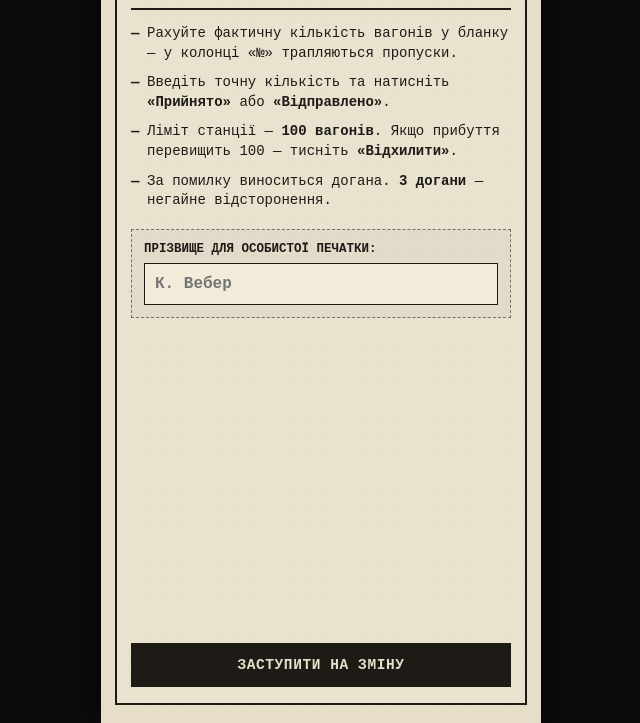
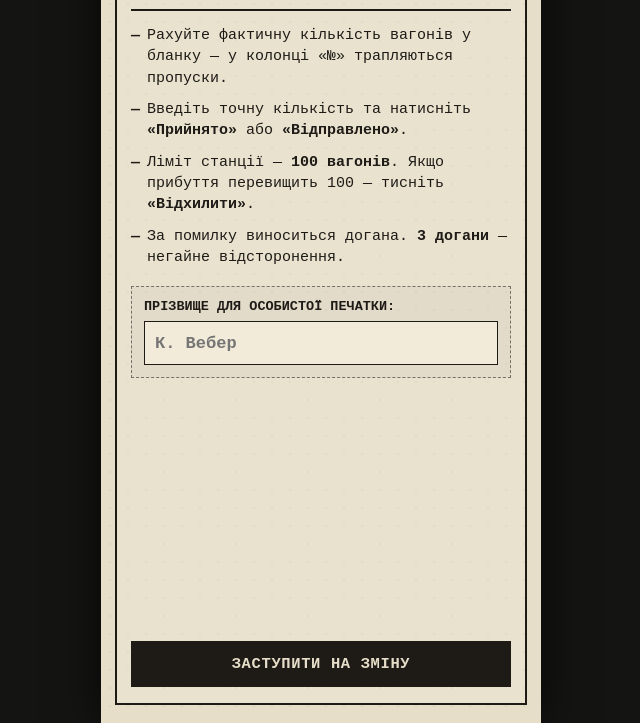
Before and after one commit to AlexHan912/hub, a plain HTML site: page traincontrol.html in a window 1280 px wide. Shown: the part 77-800 px from the top of the page, without its empty margins (319-959 px from the left). Drawn offline with Linux system fonts and the light colour scheme.

Commit message:
Update traincontrol.html

```diff
--- a/traincontrol.html
+++ b/traincontrol.html
@@ -3,9 +3,13 @@
 <head>
   <meta charset="UTF-8" />
   <meta name="viewport" content="width=device-width, initial-scale=1.0, maximum-scale=1.0, user-scalable=no" />
+  <meta name="theme-color" content="#141413" />
+  <meta name="color-scheme" content="dark" />
   <title>Обліковець. Станція №4</title>
   <style>
     :root {
+      color-scheme: dark;
+
       /* Сучасна темна палітра (шапка та нижня панель гри) */
       --ui-bg: #141413;
       --ui-surface: #1d1d1b;
@@ -39,10 +43,17 @@
     html, body {
       height: 100%;
       width: 100%;
-      background: #0c0c0b;
+      background-color: #141413;
       color: var(--ui-text);
       font-family: var(--font-ui);
+      color-scheme: dark;
       overflow: hidden;
+    }
+
+    button, input {
+      -webkit-appearance: none;
+      appearance: none;
+      font-family: inherit;
     }
 
     .hidden {
@@ -84,7 +95,7 @@
     }
 
     .train-label {
-      font-size: 16px;
+      font-size: 17px;
       font-weight: 700;
       letter-spacing: -0.01em;
       color: var(--ui-text);
@@ -94,7 +105,7 @@
       display: flex;
       align-items: center;
       gap: 7px;
-      font-size: 12.5px;
+      font-size: 13.5px;
       color: var(--ui-muted);
     }
 
@@ -127,13 +138,13 @@
     }
 
     .station-title {
-      font-size: 12px;
+      font-size: 13px;
       font-weight: 500;
       color: var(--ui-muted);
     }
 
     .station-count {
-      font-size: 26px;
+      font-size: 28px;
       font-weight: 800;
       line-height: 1.05;
       letter-spacing: -0.02em;
@@ -142,7 +153,7 @@
     }
 
     .station-count small {
-      font-size: 15px;
+      font-size: 16px;
       font-weight: 500;
       color: var(--ui-muted);
     }
@@ -191,9 +202,9 @@
 
     .dir-badge {
       display: inline-block;
-      padding: 2px 7px;
+      padding: 2px 8px;
       border: 1.5px solid var(--ink);
-      font-size: 13.5px;
+      font-size: 14.5px;
       letter-spacing: 0.02em;
       text-transform: uppercase;
       background: rgba(30, 27, 23, 0.05);
@@ -201,24 +212,24 @@
     }
 
     .meta-info {
-      font-size: 12.5px;
+      font-size: 14px;
       color: var(--ink-soft);
       text-align: right;
       white-space: nowrap;
     }
 
-    /* Таблиця вагонів — строго однорядкові записи, шрифт 15.5px */
+    /* Таблиця вагонів — строго однорядкові записи, збільшений шрифт 16.5px */
     .wagon-table {
       width: 100%;
       table-layout: fixed;
       border-collapse: collapse;
-      font-size: 15.5px;
-      line-height: 1.26;
+      font-size: 16.5px;
+      line-height: 1.28;
     }
 
     .wagon-table th {
       text-align: left;
-      font-size: 11.5px;
+      font-size: 12.5px;
       text-transform: uppercase;
       letter-spacing: 0.02em;
       color: var(--ink-soft);
@@ -234,11 +245,11 @@
     }
 
     .wagon-table th:nth-child(2) {
-      width: 104px;
+      width: 108px;
     }
 
     .wagon-table td {
-      padding: 5px 3px;
+      padding: 5.5px 3px;
       border-bottom: 1px dashed rgba(30, 27, 23, 0.28);
       vertical-align: middle;
     }
@@ -276,19 +287,19 @@
 
     @media (max-width: 390px) {
       .wagon-table {
-        font-size: 14.5px;
+        font-size: 15.5px;
       }
       .wagon-table th:nth-child(2) {
-        width: 96px;
+        width: 100px;
       }
     }
 
     @media (max-width: 350px) {
       .wagon-table {
-        font-size: 13.5px;
+        font-size: 14.5px;
       }
       .wagon-table th:nth-child(2) {
-        width: 88px;
+        width: 92px;
       }
     }
 
@@ -352,9 +363,9 @@
 
     /* Примітки тим самим моноширинним шрифтом */
     .blank-notes {
-      margin-top: 7px;
-      font-size: 12.2px;
-      line-height: 1.32;
+      margin-top: 8px;
+      font-size: 13.5px;
+      line-height: 1.35;
       color: var(--ink-soft);
       font-family: var(--font-doc);
     }
@@ -385,7 +396,7 @@
     }
 
     .input-label {
-      font-size: 13.5px;
+      font-size: 15px;
       font-weight: 600;
       color: var(--ui-text);
     }
@@ -393,19 +404,19 @@
     .stepper {
       display: flex;
       align-items: center;
-      background: #121210;
+      background-color: #121210;
       border: 1px solid rgba(255, 255, 255, 0.14);
       border-radius: 10px;
       overflow: hidden;
     }
 
     .step-btn {
-      width: 42px;
-      height: 38px;
-      background: transparent;
+      width: 44px;
+      height: 40px;
+      background-color: #121210;
       border: none;
       color: var(--ui-text);
-      font-size: 21px;
+      font-size: 22px;
       font-weight: 600;
       cursor: pointer;
       display: flex;
@@ -414,19 +425,20 @@
     }
 
     .step-btn:active {
-      background: rgba(255, 255, 255, 0.1);
+      background-color: rgba(255, 255, 255, 0.12);
     }
 
     .count-input {
-      width: 54px;
-      height: 38px;
-      background: transparent;
+      width: 56px;
+      height: 40px;
+      background-color: #121210;
       border: none;
       border-left: 1px solid rgba(255, 255, 255, 0.1);
       border-right: 1px solid rgba(255, 255, 255, 0.1);
+      border-radius: 0;
       color: var(--ui-text);
       font-family: var(--font-ui);
-      font-size: 19px;
+      font-size: 20px;
       font-weight: 800;
       text-align: center;
       outline: none;
@@ -446,14 +458,14 @@
     }
 
     .act-btn {
-      height: 44px;
+      height: 46px;
       border: none;
       border-radius: 10px;
       font-family: var(--font-ui);
-      font-size: 13.5px;
+      font-size: 15px;
       font-weight: 700;
       cursor: pointer;
-      color: #fff;
+      color: #ffffff;
       transition: transform 0.08s, opacity 0.15s;
     }
 
@@ -466,9 +478,9 @@
       pointer-events: none;
     }
 
-    .btn-in { background: #266b43; }
-    .btn-out { background: #27538c; }
-    .btn-rej { background: #8a2c26; }
+    .btn-in { background-color: #266b43; }
+    .btn-out { background-color: #27538c; }
+    .btn-rej { background-color: #8a2c26; }
 
     /* =========================================================================
        4. РЕТРО-ЕКРАНИ (СТАРТ, ЗВІТ, МОРАЛЬ, АРХІВ)
@@ -507,7 +519,7 @@
     }
 
     .retro-title {
-      font-size: 20px;
+      font-size: 21px;
       font-weight: 900;
       text-transform: uppercase;
       border-bottom: 2px solid var(--ink);
@@ -521,8 +533,8 @@
       display: flex;
       flex-direction: column;
       gap: 10px;
-      font-size: 14px;
-      line-height: 1.4;
+      font-size: 15px;
+      line-height: 1.42;
       margin-bottom: 18px;
     }
 
@@ -547,7 +559,7 @@
 
     .retro-field label {
       display: block;
-      font-size: 12.5px;
+      font-size: 13.5px;
       font-weight: 700;
       margin-bottom: 7px;
       text-transform: uppercase;
@@ -555,33 +567,35 @@
 
     .retro-input {
       width: 100%;
-      height: 42px;
-      background: #f2ebd9;
+      height: 44px;
+      background-color: #f2ebd9;
       border: 1.5px solid var(--ink);
+      border-radius: 0;
       padding: 0 10px;
       font-family: var(--font-doc);
-      font-size: 16px;
+      font-size: 17px;
       font-weight: 700;
       color: var(--ink);
       outline: none;
     }
 
     .retro-input:focus {
-      background: #faf5e8;
+      background-color: #faf5e8;
     }
 
     .retro-btn {
       width: 100%;
-      min-height: 44px;
+      min-height: 46px;
       padding: 10px 12px;
       font-family: var(--font-doc);
-      font-size: 14.5px;
+      font-size: 15.5px;
       font-weight: 900;
       text-transform: uppercase;
       letter-spacing: 0.04em;
       cursor: pointer;
       border: 2px solid var(--ink);
-      background: var(--ink);
+      border-radius: 0;
+      background-color: var(--ink);
       color: var(--paper);
       transition: opacity 0.15s, transform 0.08s;
     }
@@ -591,12 +605,12 @@
     }
 
     .retro-btn.secondary {
-      background: transparent;
+      background-color: transparent;
       color: var(--ink);
     }
 
     .retro-btn.moral-btn {
-      background: var(--stamp-rej);
+      background-color: var(--stamp-rej);
       border-color: var(--stamp-rej);
       color: #f7efe0;
     }
@@ -613,9 +627,9 @@
     .retro-stat-list {
       display: flex;
       flex-direction: column;
-      gap: 9px;
+      gap: 10px;
       margin-bottom: 14px;
-      font-size: 14px;
+      font-size: 15px;
     }
 
     .retro-stat-row {
@@ -633,8 +647,8 @@
 
     /* Екран «Мораль» */
     .moral-doc p {
-      font-size: 14px;
-      line-height: 1.46;
+      font-size: 15px;
+      line-height: 1.48;
       margin-bottom: 12px;
       color: var(--ink);
     }
@@ -644,7 +658,7 @@
       padding: 10px 12px;
       background: rgba(140, 29, 24, 0.09);
       border-left: 4px solid var(--stamp-rej);
-      font-size: 13.8px;
+      font-size: 14.5px;
       line-height: 1.48;
       font-weight: 700;
     }
@@ -661,7 +675,7 @@
       border: 1.5px solid var(--ink);
       padding: 9px 10px;
       background: rgba(255, 255, 255, 0.16);
-      font-size: 12.5px;
+      font-size: 13.5px;
     }
 
     .arch-head {
@@ -748,8 +762,8 @@
       flex-direction: column;
       gap: 9px;
       margin-bottom: 16px;
-      font-size: 14.5px;
-      line-height: 1.38;
+      font-size: 15.5px;
+      line-height: 1.4;
       font-weight: 700;
       color: var(--ink);
     }
@@ -779,7 +793,7 @@
 
       <div class="top-right">
         <span class="station-title">Вагонів на станції:</span>
-        <div class="station-count" id="stationCount">86 <small>/ 100</small></div>
+        <div class="station-count" id="stationCount">88 <small>/ 100</small></div>
       </div>
     </header>
 
@@ -910,7 +924,7 @@
       const TOTAL_TRAINS = 10;
       const MAX_CAPACITY = 100;
       const MAX_REPRIMANDS = 3;
-      const START_WAGONS = 86;
+      const START_WAGONS = 88;
 
       const state = {
         playerName: 'К. Вебер',
@@ -983,7 +997,7 @@
       }
 
       /* =======================================================================
-         Пули вантажів (кожен рядок <= 21 символа для гарантованого 1 рядка)
+         Пули вантажів (кожен рядок <= 19 символів для гарантованого 1 рядка)
          ======================================================================= */
       const NORMAL_CARGO = {
         'ТВ': [
@@ -995,8 +1009,8 @@
           'Інструмент колійний',
           'Цемент у мішках',
           "Тара дерев'яна",
-          'Консерви, партія №14',
-          'Цукор, мішки'
+          'Консерви, ящики',
+          'Цукор у мішках'
         ],
         'ПВ': [
           "Вугілля кам'яне",
@@ -1019,9 +1033,9 @@
 
       const HIDDEN_PEOPLE_CARGO = [
         'Пасажири (транзит)',
-        'Пасажири, без багажу',
-        'Цивільні (переїзд)',
-        'Пасажири (пересел.)',
+        'Пасажири, без речей',
+        'Цивільні пасажири',
+        'Переселенці, гр. Б',
         'Пасажири (плановий)'
       ];
 
@@ -1029,7 +1043,7 @@
         'Багаж без власників',
         'Особисті речі',
         'Валізи та клунки',
-        'Домашній скарб, мішки'
+        'Домашні речі, мішки'
       ];
 
       function randInt(min, max) {
@@ -1056,7 +1070,7 @@
 
       /* =======================================================================
          Генерація ешелону
-         - 7–11 вагонів, регулярні пропуски номерів у колонці №
+         - 6–10 вагонів, регулярні пропуски номерів у колонці №
          - У перших 3 ешелонах (0..2) НЕМАЄ ані людей, ані особистих речей
          - З 4-го ешелону (index >= 3) речі з'являються ЛИШЕ у складах із людьми
          ======================================================================= */
@@ -1072,7 +1086,7 @@
           dir = Math.random() < 0.52 ? 'IN' : 'OUT';
         }
 
-        const count = randInt(7, 11);
+        const count = randInt(6, 10);
         const hasSkip = index >= 1 && Math.random() < 0.72;
         const skipAt = hasSkip ? randInt(2, count - 1) : -1;
 
```
